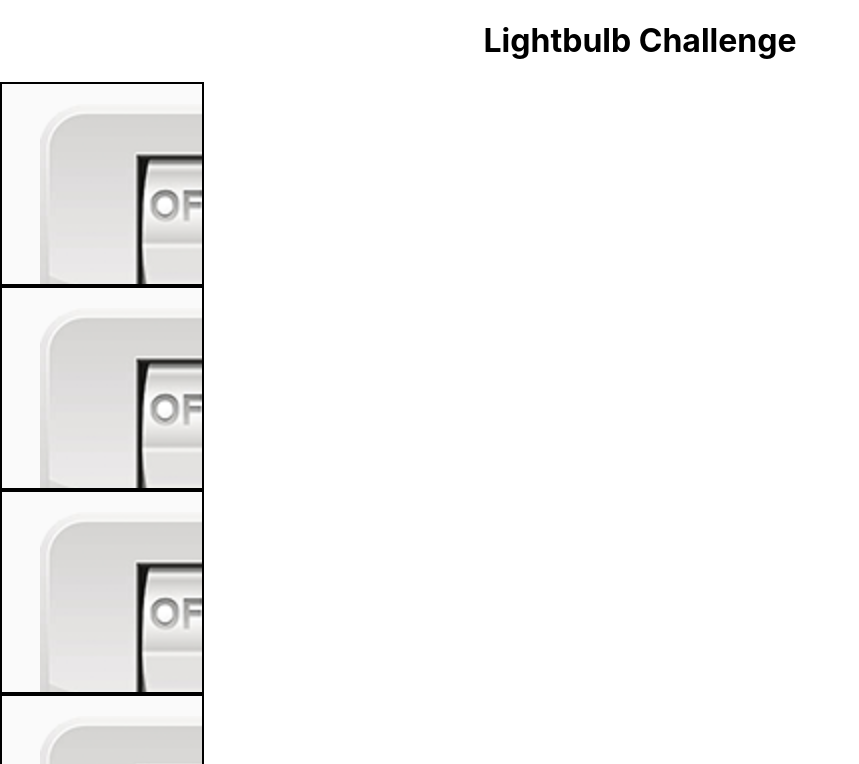
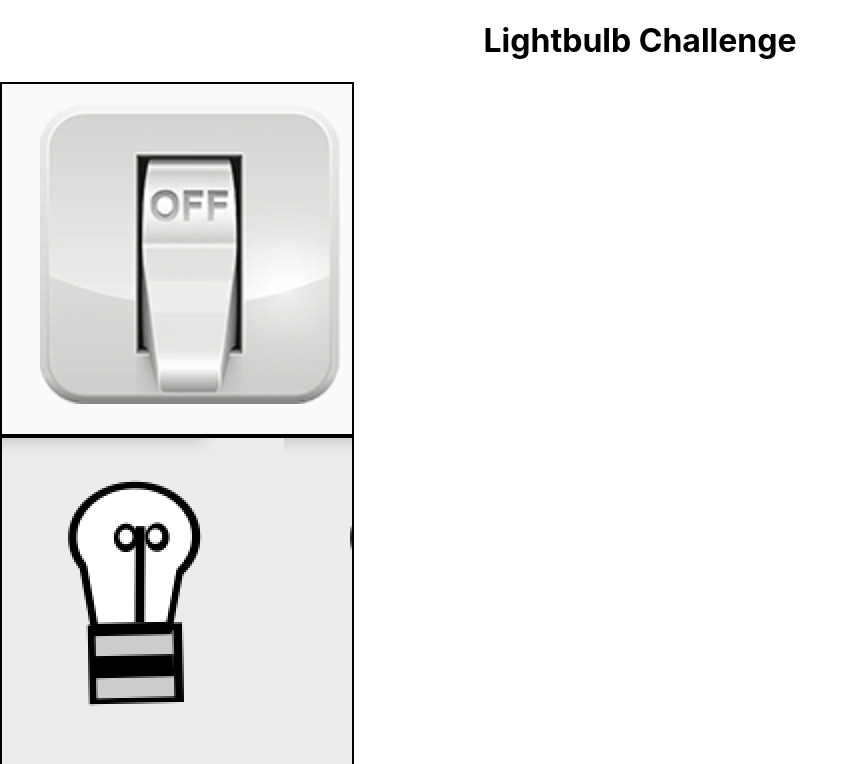
Before and after one commit to learn-academy-2022-hotel/lightbulb-priceymineral, a React (Create React App) app: page / in a window 1280 px wide. Shown: the top 764 px of the page, without its empty margins (0-859 px from the left). Built offline with nearby package versions, Linux system fonts and the light colour scheme; the HTML template or start-up script is replaced by a standard one.

Commit message:
As a user, when the light switch is "off" I see a white light bulb. As a user, when I turn the switch "on" I see a yellow light bulb.

```diff
--- a/src/App.css
+++ b/src/App.css
@@ -1,10 +1,17 @@
 h1 {
   text-align: center;
+}
+
+.lightswitch {
+  border: 2px solid black;
+  background-color: white;
+  width: 350px;
+  height: 350px;
 }
 
 .lightbulb {
   border: 2px solid black;
   background-color: white;
-  width: 200px;
-  height: 200px;
+  width: 350px;
+  height: 350px;
 }
--- a/src/App.js
+++ b/src/App.js
@@ -9,8 +9,6 @@ const App = () => {
       <LightSwitch />
       <LightSwitch />
       <LightSwitch />
-      <LightSwitch />
-
     </>
   )
 }
--- a/src/components/LightSwitch.js
+++ b/src/components/LightSwitch.js
@@ -1,15 +1,20 @@
 import React, { useState } from "react"
 import switchOff from "../assets/switchOff.png"
 import switchOn from "../assets/switchOn.png"
+import lightOn from "../assets/lightOn.png"
+import lightOff from "../assets/lightOff.png"
 
 const LightSwitch = (props) => {
   const [lightSwitchStatus, setLightSwitchStatus] = useState(switchOff)
+  const [lightBulbStatus, setLightBulbStatus] = useState(lightOff)
 
   const handleClick = () => {
     if (lightSwitchStatus === switchOff) {
       setLightSwitchStatus(switchOn)
+      setLightBulbStatus(lightOn)
     } else {
       setLightSwitchStatus(switchOff)
+      setLightBulbStatus(lightOff)
     }
   }
 
@@ -17,11 +22,17 @@ const LightSwitch = (props) => {
     <>
       <div
       onClick={handleClick}
-      className="lightbulb"
+      className="lightswitch"
       style={{
         backgroundImage:`url(${lightSwitchStatus})`
       }}
       >
+      </div>
+      <div
+      className="lightbulb"
+      style={{
+        backgroundImage: `url(${lightBulbStatus})`
+      }}>
       </div>
     </>
   )
```
